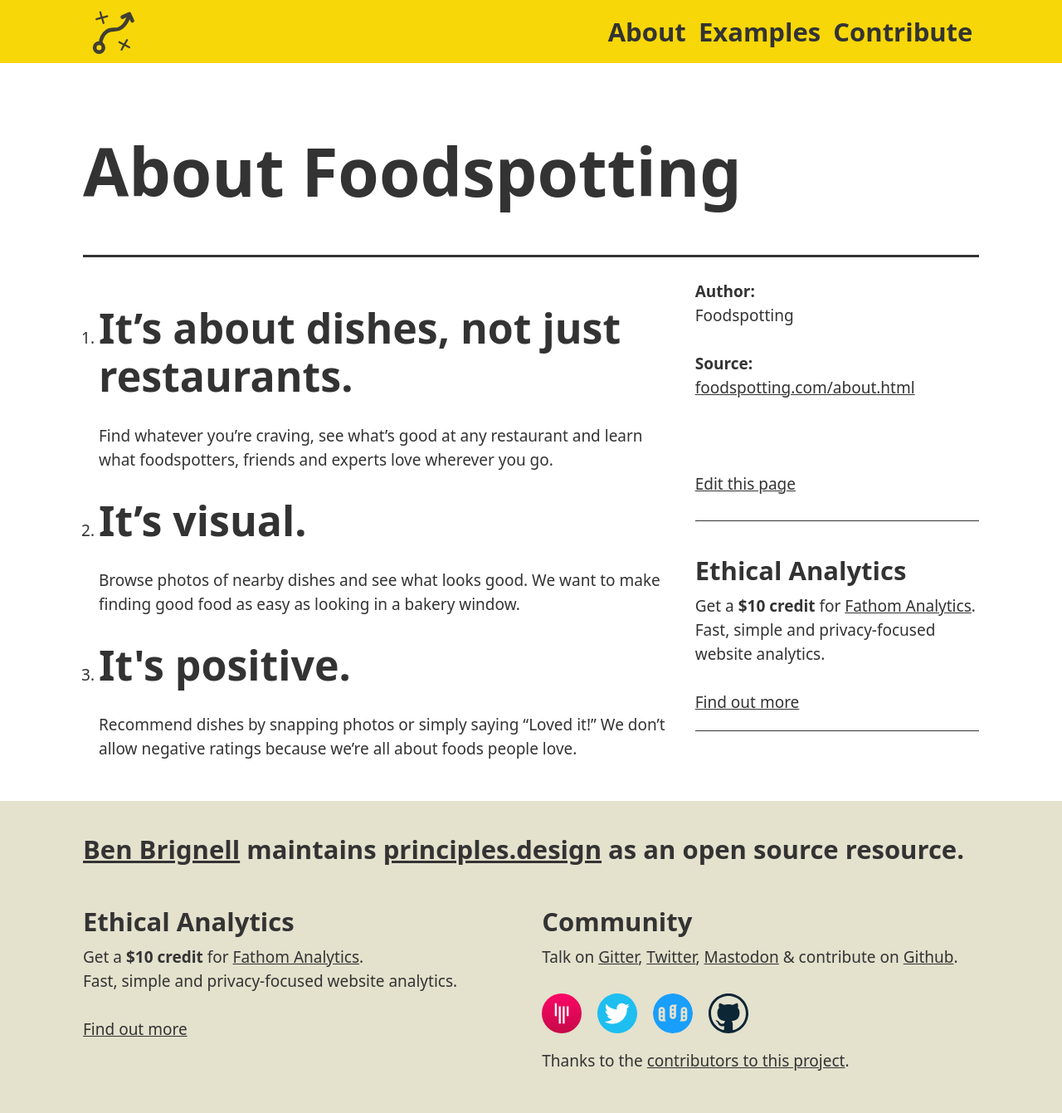
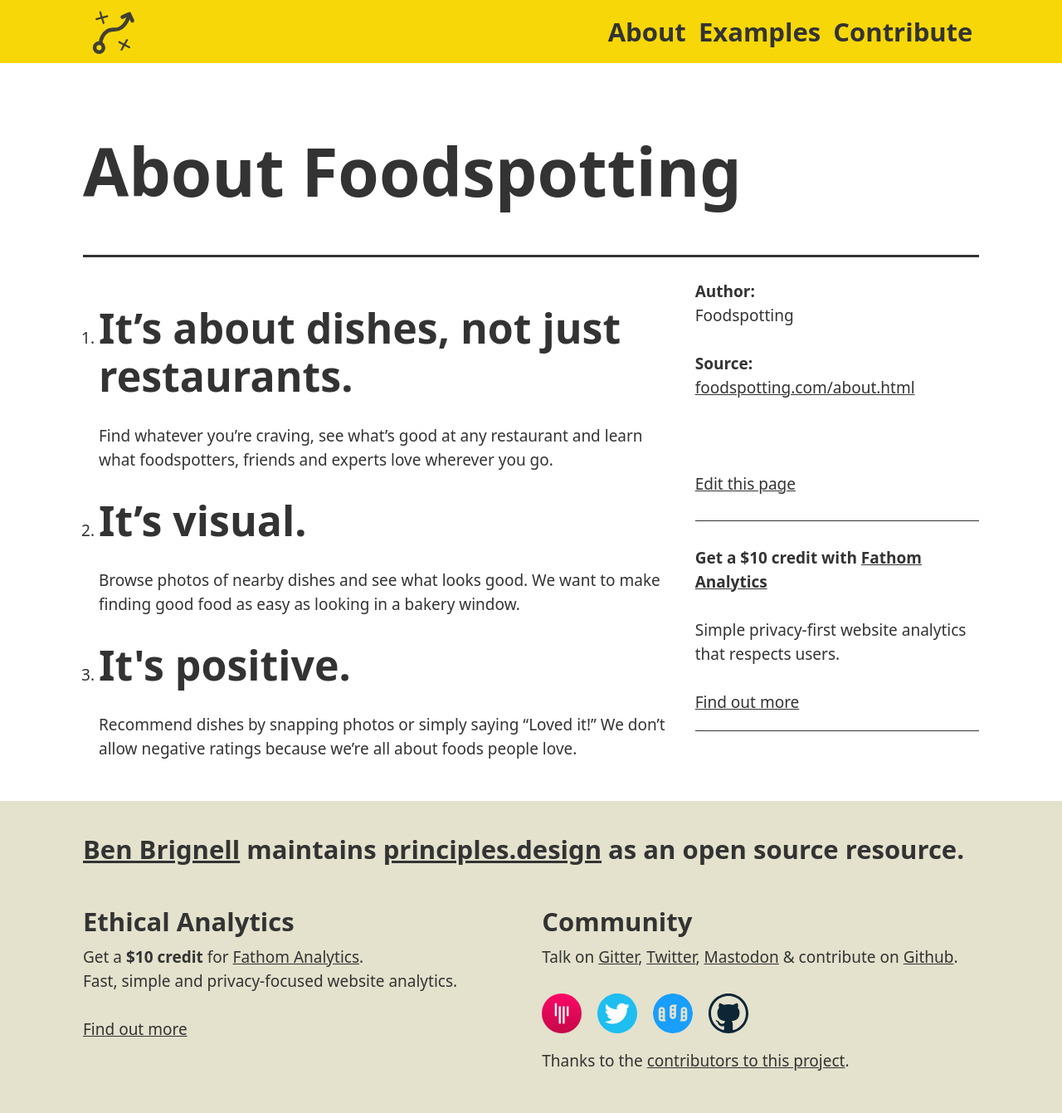
Before and after one commit to benbrignell/principles.design, a Jekyll site: the page built from _examples/about-foodspotting.md, in a window 1280 px wide. Shown: the whole page at 83% size. Built offline with Jekyll 4.4.1, drawn with Linux system fonts in a browser that asks for light colours; comment, search, counter and statistics services are not loaded.

Commit message:
update to example page

```diff
--- a/_layouts/example.html
+++ b/_layouts/example.html
@@ -63,7 +63,12 @@
             <p><a href="https://github.com/benbrignell/principles.design/blob/master{{page.url | replace:'examples','_examples'}}.md">Edit this page</a></p>
 
             <hr>
-            {% include fathom.html %}
+            <p class="h4 bold">Get a $10 credit with <a href="https://usefathom.com/ref/MSDPWY">Fathom Analytics</a></p>
+        <p>
+        <br>
+          Simple privacy-first website analytics that respects users.
+         </p>
+         <a href="https://usefathom.com/ref/MSDPWY">Find out more</a>
             <hr>
       </aside>
 
```
